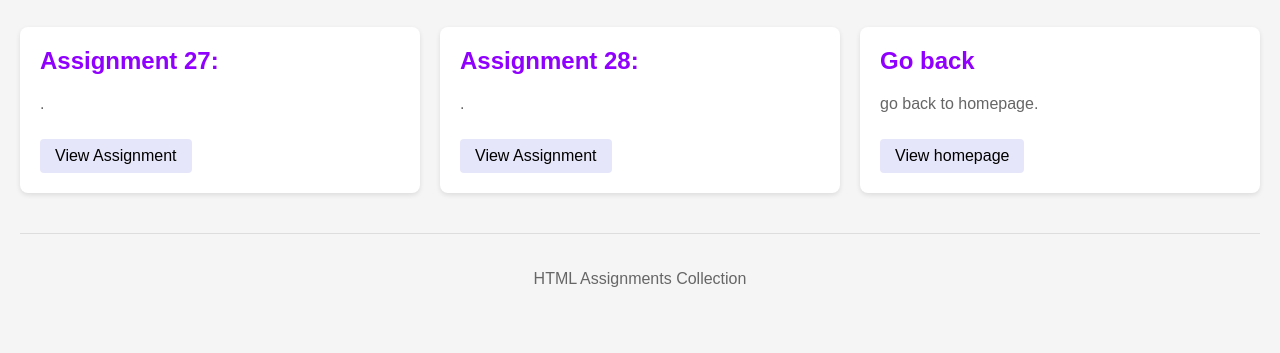
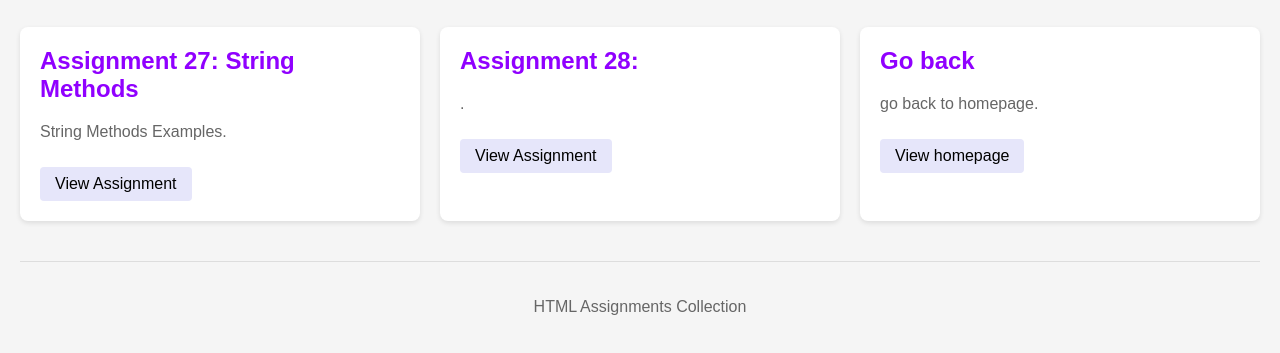
Before and after one commit to 26piyush/Ethnus-Mern, a plain HTML site: page day-8.html in a window 1280 px wide. Shown: the part 93-446 px from the top of the page. Drawn offline with Linux system fonts and the light colour scheme.

Commit message:
Update day-8.html

```diff
--- a/day-8.html
+++ b/day-8.html
@@ -67,8 +67,8 @@
     <div class="container">
 
         <div class="assignment-card">
-            <h2>Assignment 27: </h2>
-            <p>.</p>
+            <h2>Assignment 27: String Methods </h2>
+            <p>String Methods Examples.</p>
             <a href="assignment27.html">View Assignment</a>
         </div>
 
```
